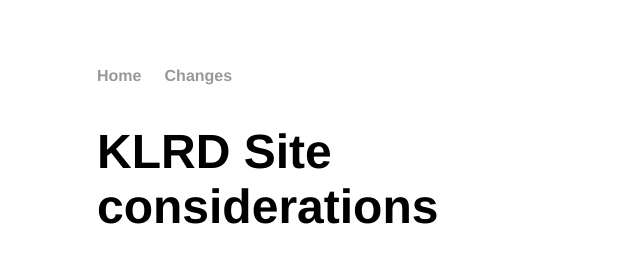
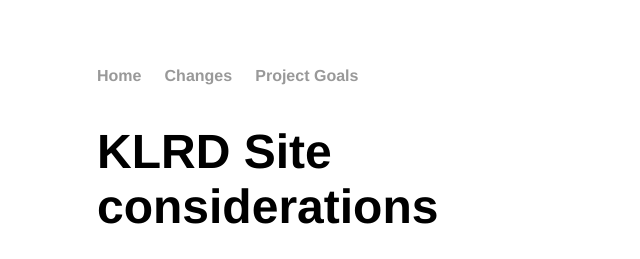
Before and after one commit to karlfun/karlfun.github.io, a Jekyll site: the page built from index.html, in a window 1280 px wide. Shown: the top 259 px of the page, without its empty margins (95-735 px from the left). Built offline with Jekyll 4.4.1, drawn with Linux system fonts in a browser that asks for light colours.

Commit message:
add goals link to menu

```diff
--- a/_layouts/default.html
+++ b/_layouts/default.html
@@ -10,6 +10,7 @@
 	    		<ul>
 	        		<li><a href="/">Home</a></li>
 		        	<li><a href="/changes">Changes</a></li>
+				<li><a href="/goals">Project Goals</a></li>
 	    		</ul>
 			</nav>
 			<div class="container">
```
